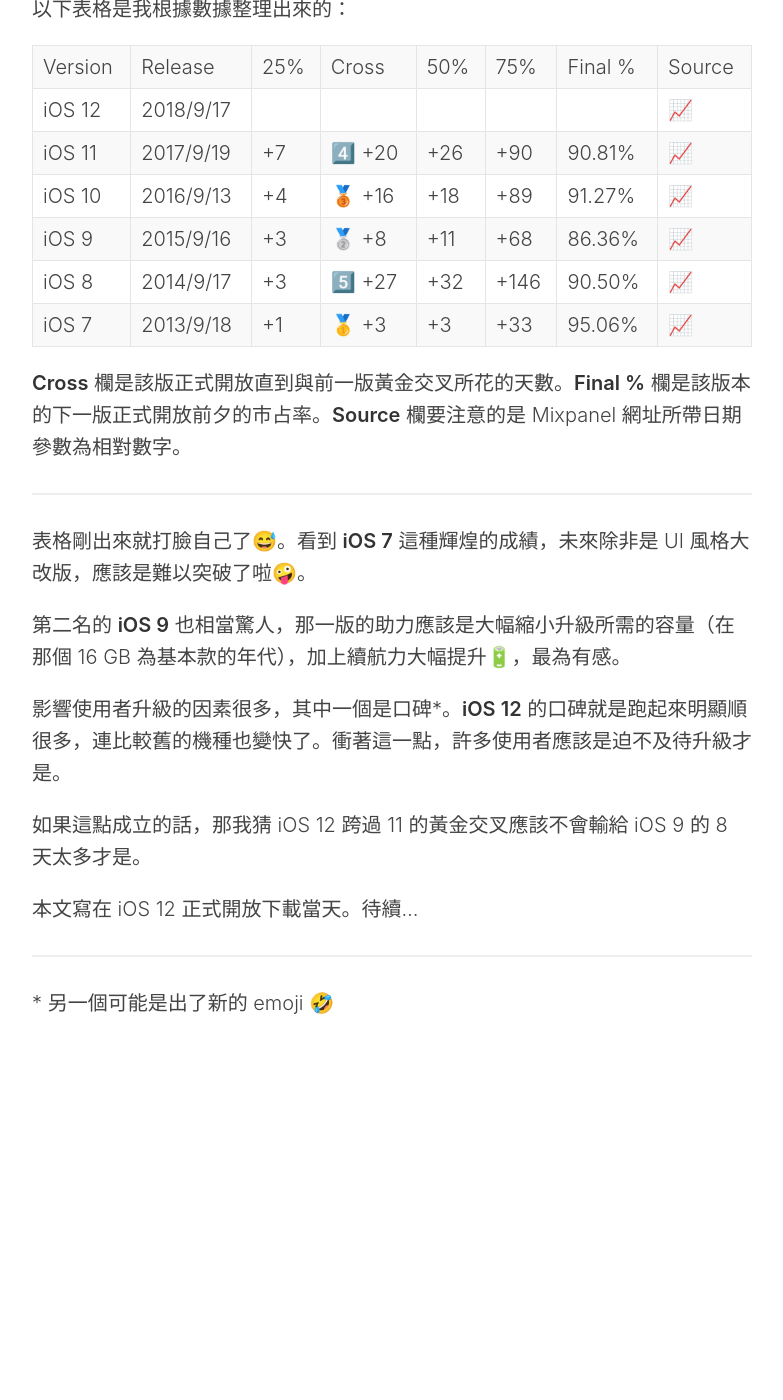
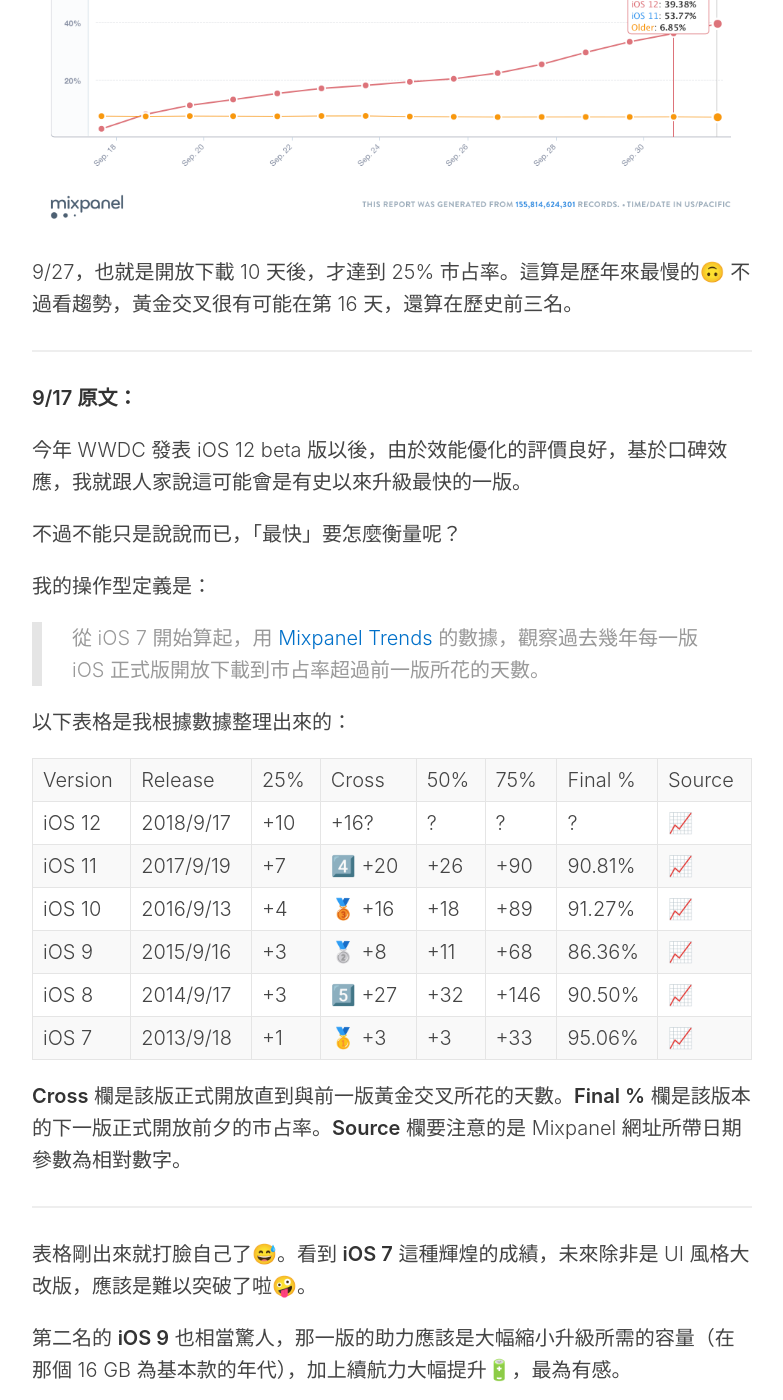
Before and after one commit to ethanhuang13/13h.tw, a Jekyll site: the page built from _posts/2018-09-17-ios12-adoption-rate.md, in a window 1280 px wide and 1400 px high, scrolled down 578 px. Shown: the whole window, without its empty margins (248-1031 px from the left). Built offline with Jekyll 4.4.1, drawn with Linux system fonts in a browser that asks for light colours; before the commit the page ends 1717 px from its top, so only the background shows below that; some of the changed text lies outside the part shown.

Commit message:
更新「iOS 12 普及率預測與觀察」

```diff
--- a/_posts/2018-09-17-ios12-adoption-rate.md
+++ b/_posts/2018-09-17-ios12-adoption-rate.md
@@ -2,6 +2,15 @@
 layout: post
 title: iOS 12 普及率預測與觀察
 ---
+**10/2 更新：**
+
+![iOS 12 adoption by Mixpanel on 10/2](/assets/img/2018-10-02-ios12-adoption-mixpanel.png)
+
+9/27，也就是開放下載 10 天後，才達到 25% 市占率。這算是歷年來最慢的🙃 不過看趨勢，黃金交叉很有可能在第 16 天，還算在歷史前三名。
+
+---
+**9/17 原文：**
+
 今年 WWDC 發表 iOS 12 beta 版以後，由於效能優化的評價良好，基於口碑效應，我就跟人家說這可能會是有史以來升級最快的一版。
 
 不過不能只是說說而已，「最快」要怎麼衡量呢？
@@ -12,7 +21,7 @@
 以下表格是我根據數據整理出來的：
 
 | Version | Release | 25% | Cross | 50% | 75% | Final % | Source |
-| iOS 12 | 2018/9/17 | | | | | | [📈](https://mixpanel.com/trends/#report/ios_12) |
+| iOS 12 | 2018/9/17 | +10 | +16? | ? | ? | ? | [📈](https://mixpanel.com/trends/#report/ios_12) |
 | iOS 11 | 2017/9/19 | +7 | 4️⃣ +20 | +26 | +90 | 90.81% | [📈](https://mixpanel.com/trends/#report/ios_11/from_date:-381,report_unit:day,to_date:-201) |
 | iOS 10 | 2016/9/13 | +4 | 🥉 +16 | +18 | +89 | 91.27% | [📈](https://mixpanel.com/trends/#report/ios_10/from_date:-746,report_unit:day,to_date:-566) |
 | iOS 9 | 2015/9/16 | +3 | 🥈 +8 | +11 | +68 | 86.36% | [📈](https://mixpanel.com/trends/#report/ios_9/from_date:-1112,report_unit:day,to_date:-931) |
@@ -28,7 +37,7 @@
 
 影響使用者升級的因素很多，其中一個是口碑\*。**iOS 12** 的口碑就是跑起來明顯順很多，連比較舊的機種也變快了。衝著這一點，許多使用者應該是迫不及待升級才是。
 
-如果這點成立的話，那我猜 iOS 12 跨過 11 的黃金交叉應該不會輸給 iOS 9 的 8 天太多才是。
+如果這點成立的話，那我猜 ~~iOS 12 跨過 11 的黃金交叉應該不會輸給 iOS 9 的 8 天太多才是~~。
 
 本文寫在 iOS 12 正式開放下載當天。待續...
 
```
Also changed, not shown: assets/img/2018-10-02-ios12-adoption-mixpanel.png (added).
